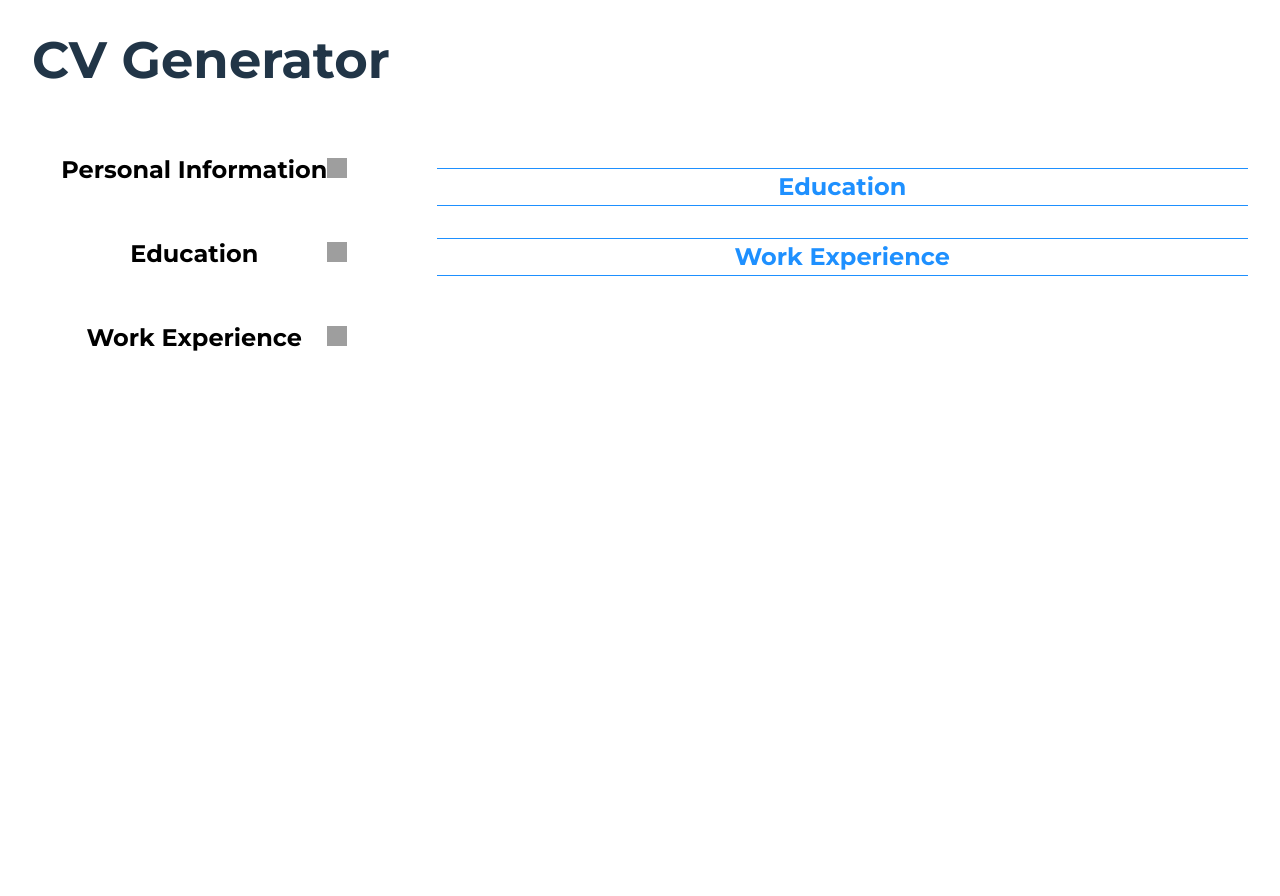
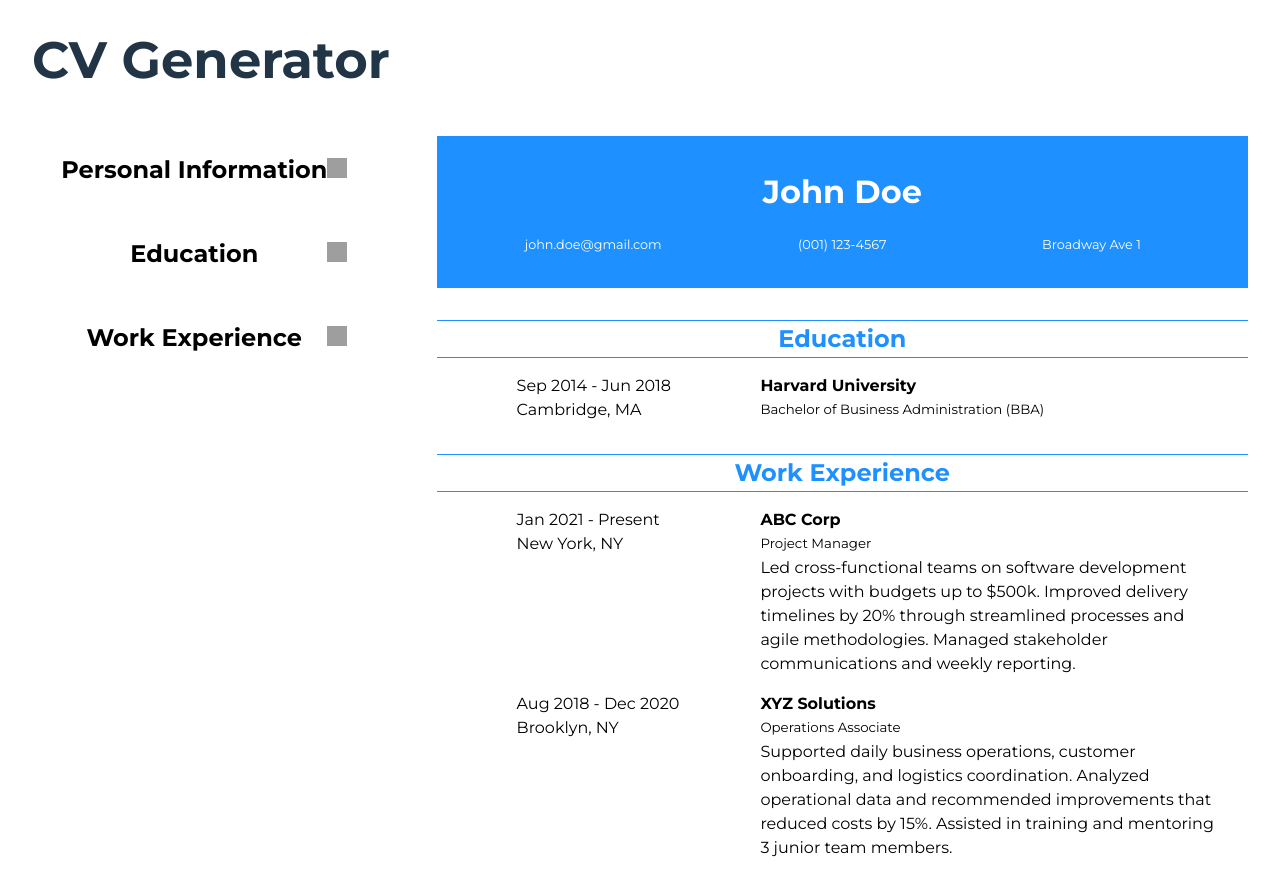
Before and after one commit to fabiusgasber/cv-application, a React (Vite) app: page / in a window 1280 px wide. Shown: the top 896 px of the page. Built offline with nearby package versions, Linux system fonts and the light colour scheme; grey boxes are pictures that could not be loaded.

Commit message:
feat: use default placeholder data

```diff
--- a/src/components/Form.jsx
+++ b/src/components/Form.jsx
@@ -3,6 +3,7 @@ import "../styles/form.css";
 import { inputList } from "./InputData";
 import FormCollection from "./FormCollection";
 import CVWrapper from "./CVWrapper";
+import { defaultData } from "./defaultData";
 
 const Form = () => {
 
@@ -11,10 +12,9 @@ const Form = () => {
   }
 
     const [visibleIndex, setVisibleIndex] = useState(-1);
-    const [personalData, setPersonalData] = useState([]);
-    const [educationData, setEducationData] = useState([]);
-    const [workData, setWorkData] = useState([]);
-
+    const [personalData, setPersonalData] = useState(defaultData.defaultPersonalData);
+    const [educationData, setEducationData] = useState(defaultData.defaultEducationData);
+    const [workData, setWorkData] = useState(defaultData.defaultWorkData);
 
     const personalInputs = findInputs("personal");
     const educationInputs = findInputs("education");
--- /dev/null
+++ b/src/components/defaultData.js
@@ -0,0 +1,40 @@
+export const defaultData = {
+    defaultWorkData: [{
+        position: "Project Manager",
+        company: "ABC Corp",
+        location: "New York, NY",
+        period: "Jan 2021 - Present",
+        description: "Led cross-functional teams on software development projects with budgets up to $500k. Improved delivery timelines by 20% through streamlined processes and agile methodologies. Managed stakeholder communications and weekly reporting.",
+        form: "work",
+        id: crypto.randomUUID(),
+      },
+      {
+        position: "Operations Associate",
+        company: "XYZ Solutions",
+        location: "Brooklyn, NY",
+        period: "Aug 2018 - Dec 2020",
+        description:
+          "Supported daily business operations, customer onboarding, and logistics coordination. Analyzed operational data and recommended improvements that reduced costs by 15%. Assisted in training and mentoring 3 junior team members.",
+        form: "work",
+        id: crypto.randomUUID(),
+      },
+    ],
+
+    defaultPersonalData: [{
+      name: "John Doe",
+      email: "john.doe@gmail.com",
+      tel:"(001) 123-4567",
+      address:"Broadway Ave 1",
+      form:"personal",
+      id:crypto.randomUUID()
+    }],
+
+    defaultEducationData: [{
+      school: "Harvard University",
+      location:"Cambridge, MA",
+      degree: "Bachelor of Business Administration (BBA)",
+      period:"Sep 2014 - Jun 2018",
+      form:"education",
+      id:crypto.randomUUID()
+    }],
+}
```
